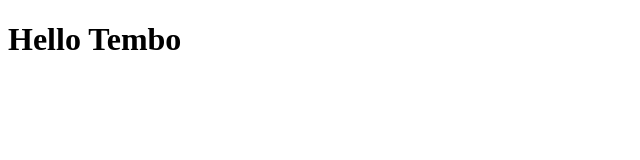
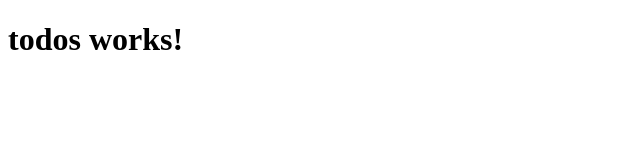
Before and after one commit to dstearle/angular-crash-course, an Angular app: page / in a window 1280 px wide. Shown: the top 160 px of the page, without its empty margins (0-640 px from the left). Built offline with nearby package versions, Linux system fonts and the light colour scheme.

Commit message:
Imported new todo comoponent into the main app.component.html file

```diff
--- a/src/app/app.component.html
+++ b/src/app/app.component.html
@@ -1,5 +1,5 @@
 <div>
 
-  <h1>Hello {{ name }}</h1>
+  <app-todos></app-todos>
 
 </div>
--- a/src/app/component/todos/todos.component.html
+++ b/src/app/component/todos/todos.component.html
@@ -1 +1 @@
-<p>todos works!</p>
+<h1>todos works!</h1>
--- a/src/app/component/todos/todos.component.ts
+++ b/src/app/component/todos/todos.component.ts
@@ -9,6 +9,7 @@ export class TodosComponent implements OnInit {
 
   constructor() { }
 
+  // Lifecycle method similar to created in Vue
   ngOnInit(): void {
   }
 
```
